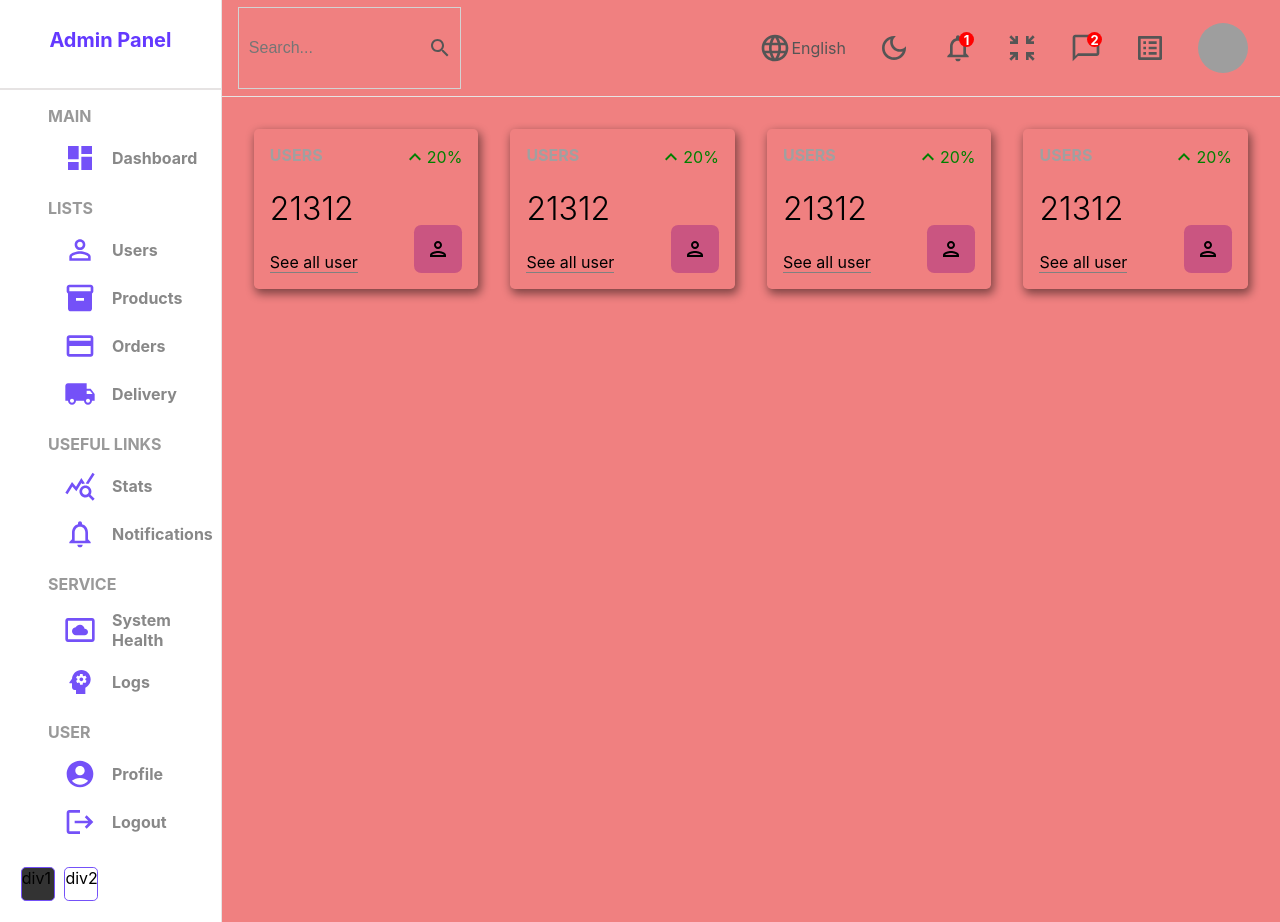
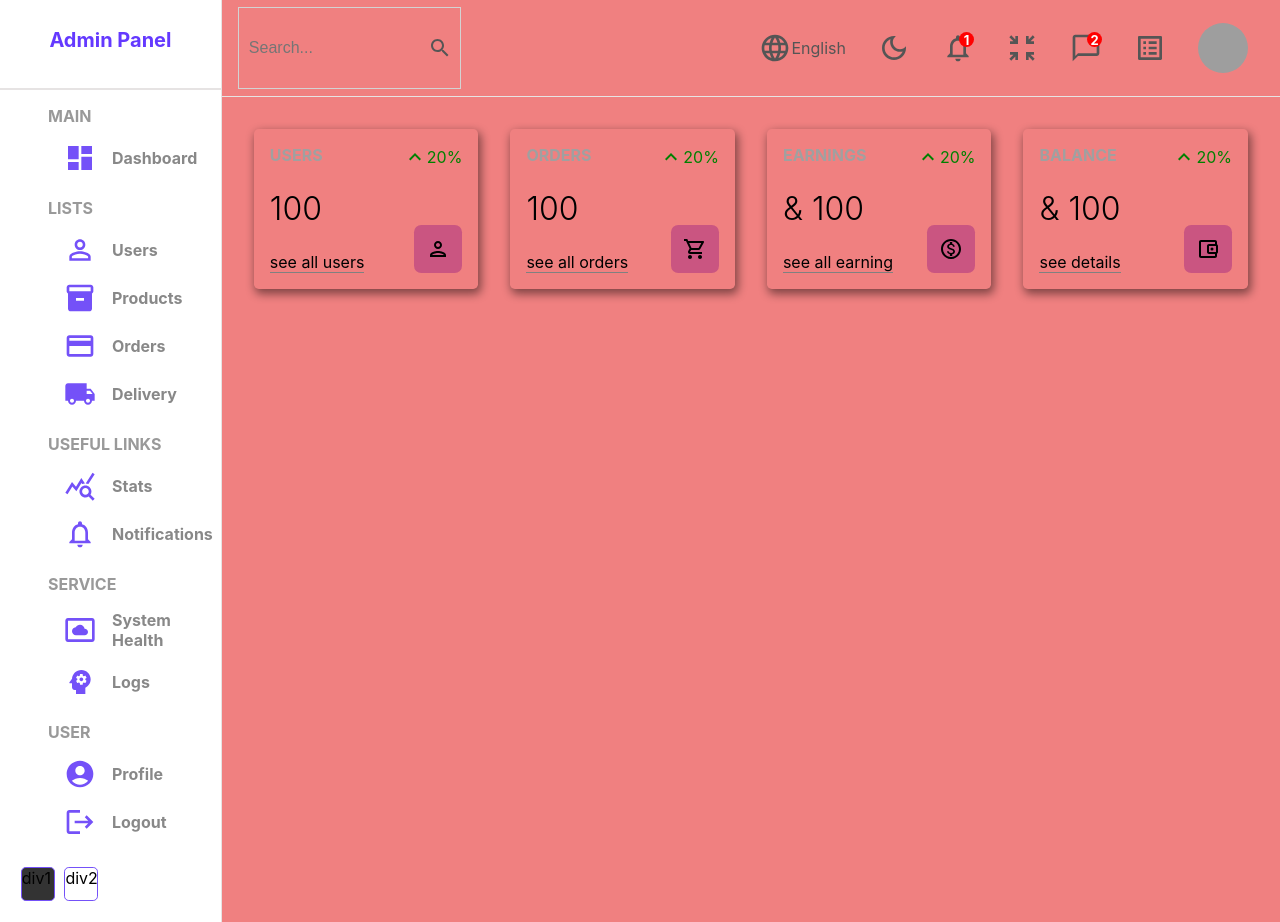
Before and after one commit to KristinaChausheva/react-admin-panel, a React (Create React App) app: page / in a window 1280 px wide. Built offline with nearby package versions, Linux system fonts and the light colour scheme; grey boxes are pictures that could not be loaded.

Commit message:
addign props to the widgets component

```diff
--- a/src/components/widget/Widget.jsx
+++ b/src/components/widget/Widget.jsx
@@ -2,20 +2,69 @@ import React from "react"
 import "./widget.scss"
 import KeyboardArrowUpIcon from "@mui/icons-material/KeyboardArrowUp"
 import PersonOutlinedIcon from "@mui/icons-material/PersonOutlined"
-function Widget() {
+import ShoppingCartOutlinedIcon from "@mui/icons-material/ShoppingCartOutlined"
+import MonetizationOnOutlinedIcon from "@mui/icons-material/MonetizationOnOutlined"
+import AccountBalanceWalletOutlinedIcon from "@mui/icons-material/AccountBalanceWalletOutlined"
+
+function Widget({ type }) {
+  let data
+  console.log(type)
+  //temp var
+  const amount = 100
+  const diff = 20
+
+  switch (type) {
+    case "user":
+      data = {
+        title: "USERS",
+        isMoney: false,
+        link: "see all users",
+        icon: <PersonOutlinedIcon className="icon" />,
+      }
+      break
+    case "order":
+      data = {
+        title: "ORDERS",
+        isMoney: false,
+        link: "see all orders",
+        icon: <ShoppingCartOutlinedIcon className="icon" />,
+      }
+      break
+    case "earning":
+      data = {
+        title: "EARNINGS",
+        isMoney: true,
+        link: "see all earning",
+        icon: <MonetizationOnOutlinedIcon className="icon" />,
+      }
+      break
+    case "balance":
+      data = {
+        title: "BALANCE",
+        isMoney: true,
+        link: "see details",
+        icon: <AccountBalanceWalletOutlinedIcon className="icon" />,
+      }
+      break
+    default:
+      break
+  }
+
   return (
     <div className="widget">
       <div className="left">
-        <span className="title">USERS</span>
-        <span className="counter">21312</span>
-        <span className="link">See all user</span>
+        <span className="title">{data.title}</span>
+        <span className="counter">
+          {data.isMoney && "&"} {amount}
+        </span>
+        <span className="link">{data.link}</span>
       </div>
       <div className="right">
         <div className="percentage positive">
           <KeyboardArrowUpIcon />
-          20%
+          {diff}%
         </div>
-        <PersonOutlinedIcon className="icon" />
+        {data.icon}
       </div>
     </div>
   )
--- a/src/pages/home/Home.jsx
+++ b/src/pages/home/Home.jsx
@@ -10,10 +10,10 @@ function Home() {
       <div className="homeContainer">
         <Navbar />
         <div className="widgets">
-          <Widget />
-          <Widget />
-          <Widget />
-          <Widget />
+          <Widget type="user" />
+          <Widget type="order" />
+          <Widget type="earning" />
+          <Widget type="balance" />
         </div>
       </div>
     </div>
```
